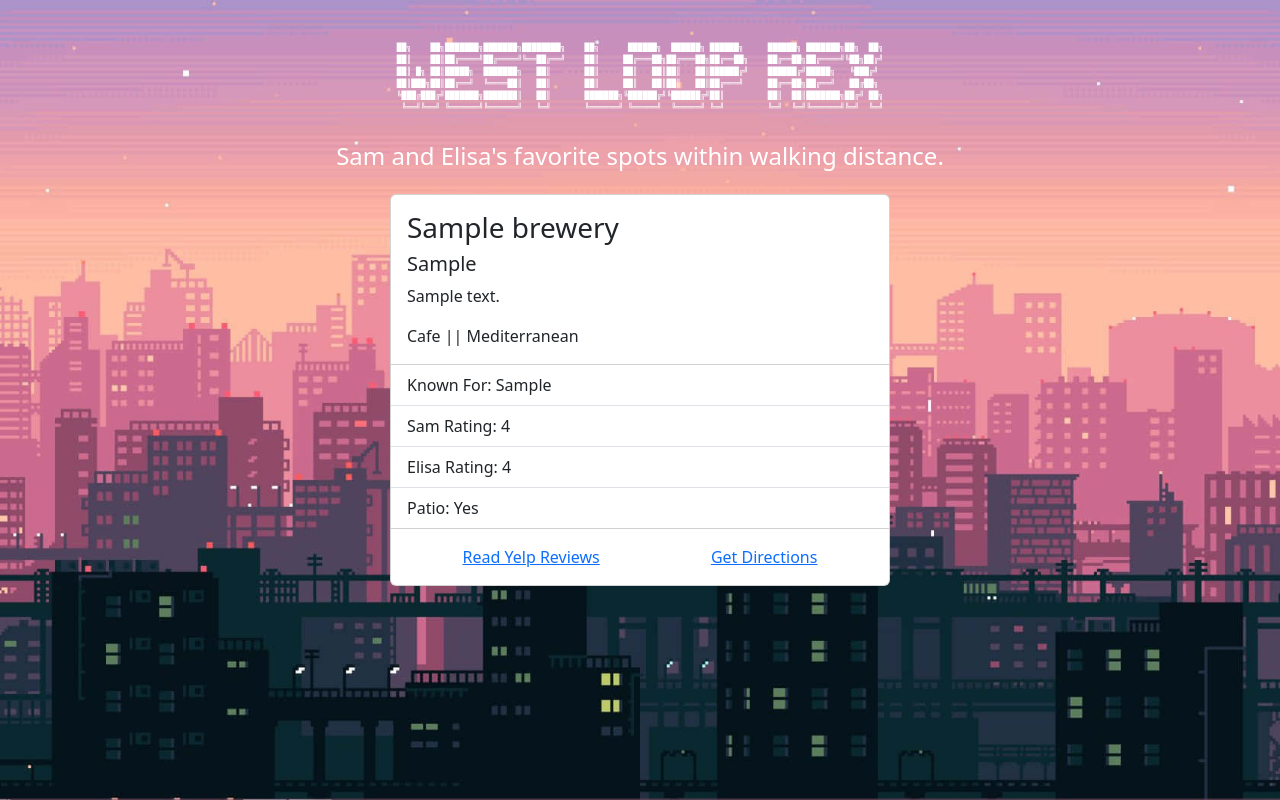
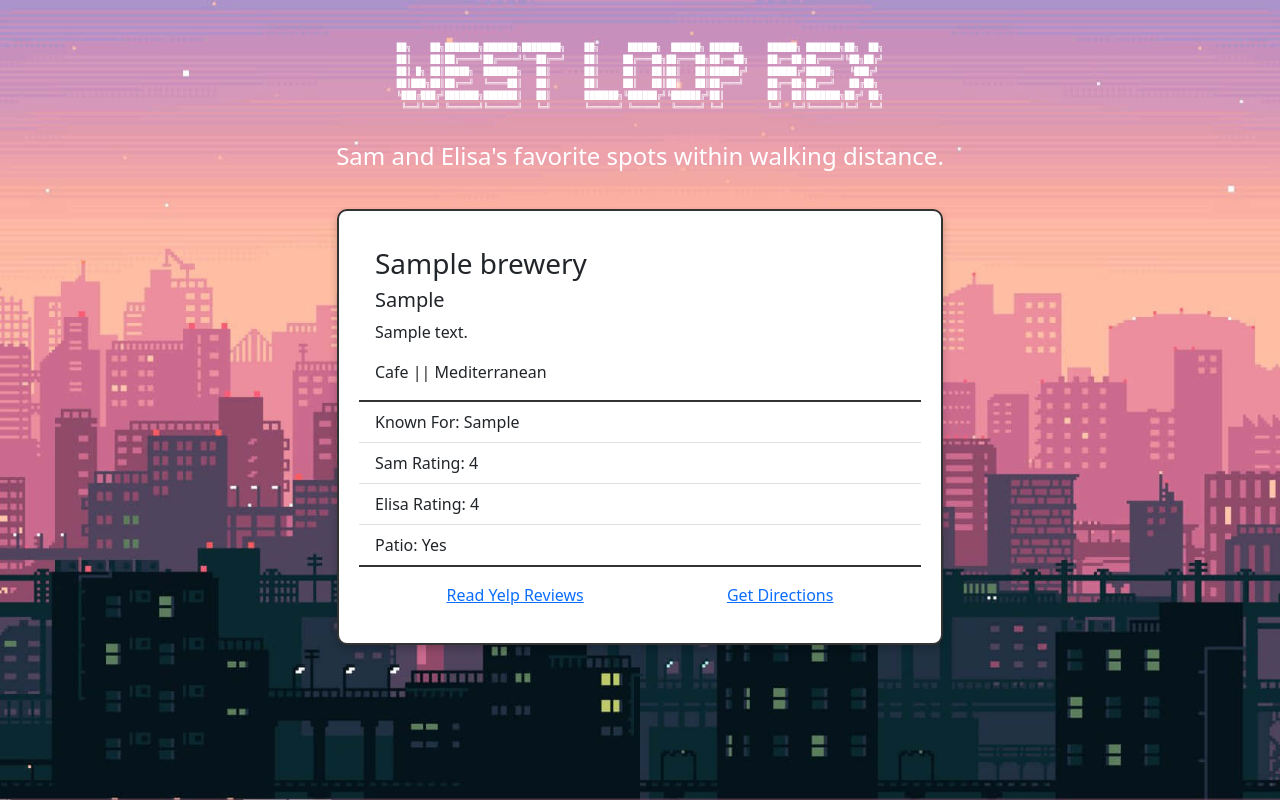
Before and after one commit to samlarson94/west-loop-recs, a Django app: page / in a window 1280 px wide. Run offline with Django 4.2, Linux system fonts and the light colour scheme; tables that the repository leaves empty hold one stand-in row (values such as "Sample post"); some libraries are stand-ins or nearby versions.

Commit message:
CSS upgrades to cards.

```diff
--- a/brewery_map_project/brewery_map/templates/brewery_map/brewery_map.html
+++ b/brewery_map_project/brewery_map/templates/brewery_map/brewery_map.html
@@ -34,11 +34,11 @@
     </div>
 </div>
 
- <div class="container-fluid">
+ <div class="container-fluid card-container">
     <div class="row justify-content-center">
         <div class="col-md-6 mx-auto">
         {% for brewery in breweries %}
-        <div class="card" style="width: 500px; margin:15px auto;">
+        <div class="card">
             {% comment %} <img src="..." class="card-img-top" alt="..."> {% endcomment %}
             <div class="card-body">
               <h3 class="card-title"> {{ brewery.name }}</h3>
--- a/brewery_map_project/static/brewery_map/styles.css
+++ b/brewery_map_project/static/brewery_map/styles.css
@@ -42,3 +42,22 @@
 .main-title {
     margin-top: 20px;
 }
+
+.card-container {
+    margin-top: 20px;
+}
+
+.card {
+    border: 2px solid #333;
+    border-radius: 10px;
+    margin: 10px;
+    padding: 20px;
+    box-shadow: 0 4px 8px rgba(0, 0, 0, 0.2);
+    background-color: #fff;
+    margin: 10px auto;
+}
+
+.card:hover {
+    transform: translateY(-5px); /* Lift the card on hover */
+    transition: transform 0.2s ease-in-out; /* Smooth transition */
+}
```
